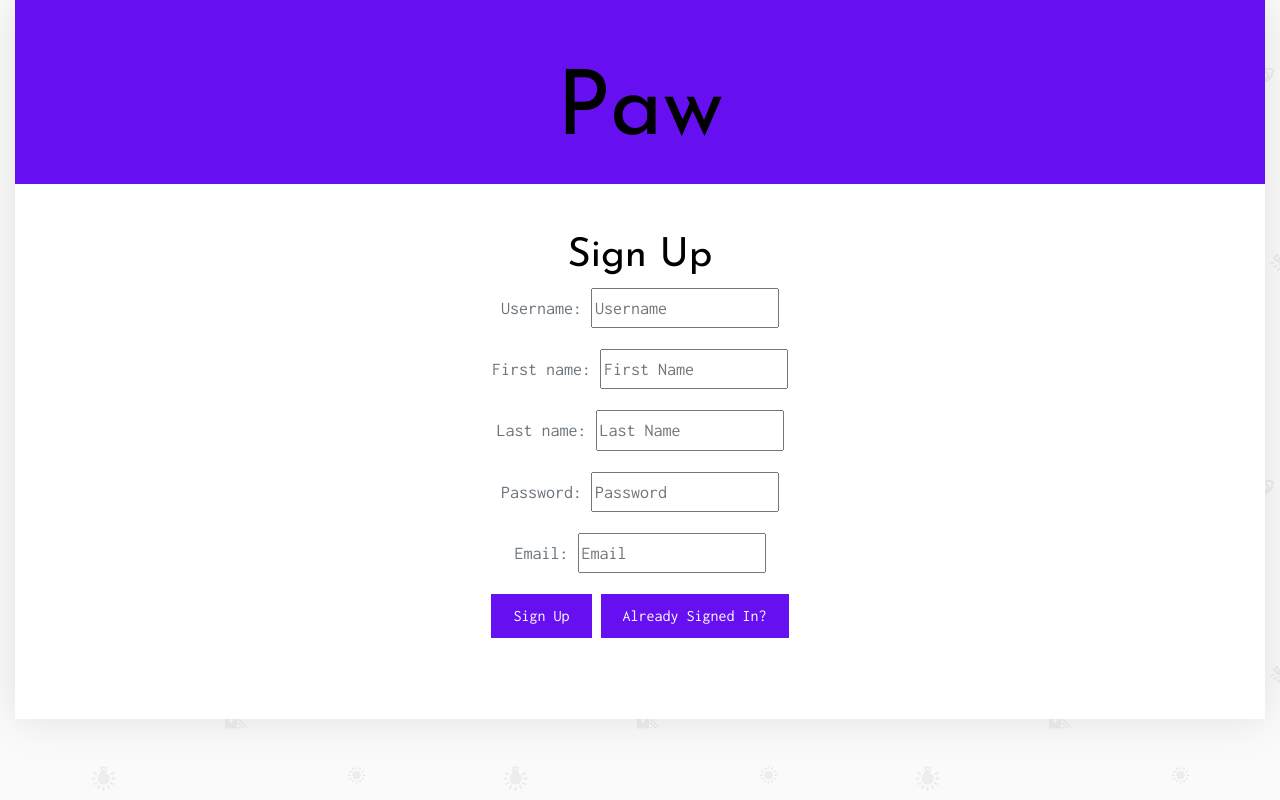
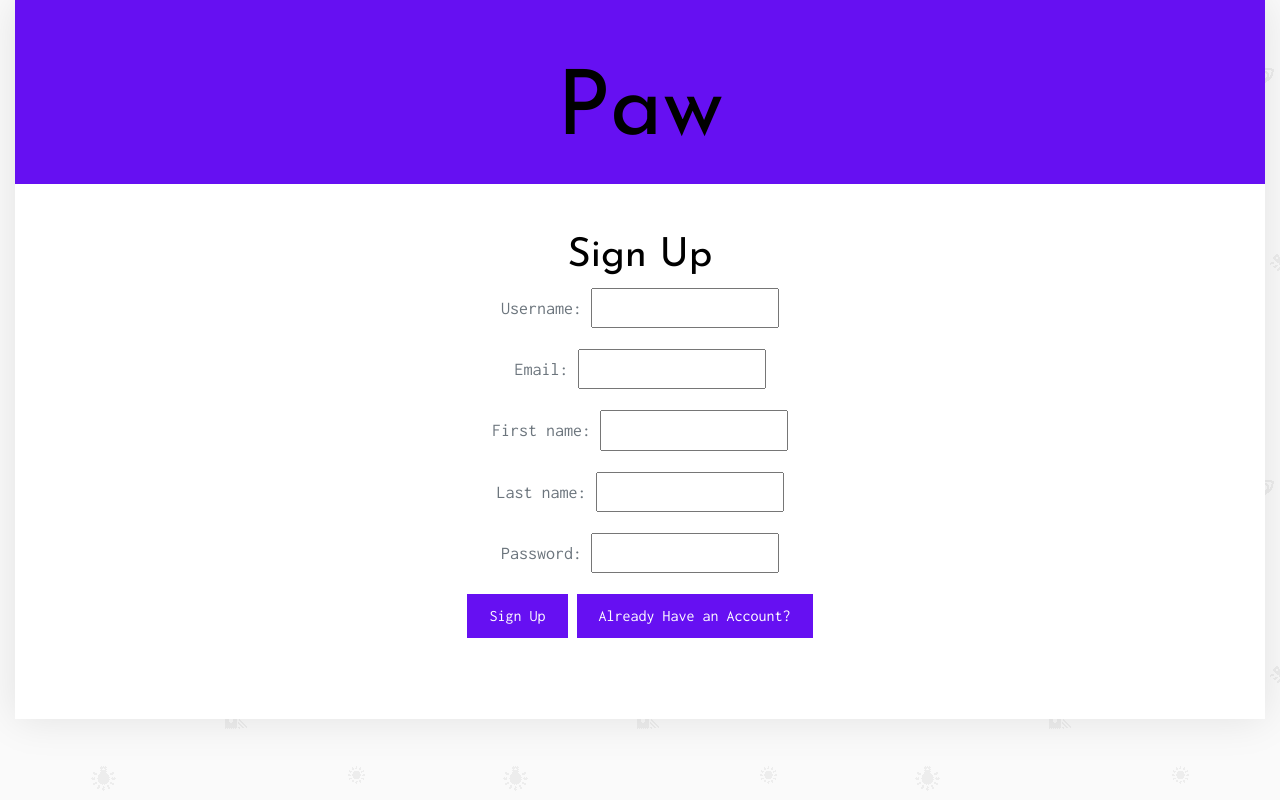
Before and after one commit to KhushiGala/PetFinder, a Django app: page /sign_up/ in a window 1280 px wide. Run offline with Django 3.2, Linux system fonts and the light colour scheme; some libraries are stand-ins or nearby versions.

Commit message:
login done

```diff
--- a/mysite/settings.py
+++ b/mysite/settings.py
@@ -137,3 +137,4 @@ STATIC_URL = '/static/'
 # STATICFILES_DIRS = [
 #     STATIC_DIR,
 # ]
+LOGIN_REDIRECT_URL = 'explore'
--- a/petadoption/forms.py
+++ b/petadoption/forms.py
@@ -2,20 +2,28 @@ from django import forms
 from django.contrib.admin import widgets
 from .models import MyUser
 
+# class UserRegisterForm(forms.ModelForm):
+#     first_name=forms.CharField(widget=forms.TextInput(attrs={'class':"input--style", 'type':"text", 'placeholder':"First Name", 'name':"first_name"}))
+#     last_name=forms.CharField(widget=forms.TextInput(attrs={'class':"input--style", 'type':"text", 'placeholder':"Last Name", 'name':"last_name"}))
+#     username = forms.CharField(widget=forms.TextInput(attrs={'class':"input--style-3", 'type':"text" , 'placeholder':"Username",'name':"username"}))
+#     password = forms.CharField(widget=forms.PasswordInput(attrs={'class':"input--style-3", 'type':"password" ,'placeholder':"Password" ,'name':"password"}))
+#     email=forms.EmailField(widget=forms.EmailInput(attrs={'class':"input--style-3", 'type':"email" ,'placeholder':"Email" ,'name':"email"}))
+#     class Meta():
+#         model = MyUser
+#         fields = ('username','first_name','last_name','password','email')
 class UserRegisterForm(forms.ModelForm):
-    first_name=forms.CharField(widget=forms.TextInput(attrs={'class':"input--style", 'type':"text", 'placeholder':"First Name", 'name':"first_name"}))
-    last_name=forms.CharField(widget=forms.TextInput(attrs={'class':"input--style", 'type':"text", 'placeholder':"Last Name", 'name':"last_name"}))
-    username = forms.CharField(widget=forms.TextInput(attrs={'class':"input--style-3", 'type':"text" , 'placeholder':"Username",'name':"username"}))
-    password = forms.CharField(widget=forms.PasswordInput(attrs={'class':"input--style-3", 'type':"password" ,'placeholder':"Password" ,'name':"password"}))
-    email=forms.EmailField(widget=forms.EmailInput(attrs={'class':"input--style-3", 'type':"email" ,'placeholder':"Email" ,'name':"email"}))
+    password = forms.CharField(widget=forms.PasswordInput(attrs={'type':"password" ,'name':"password"}))
     class Meta():
         model = MyUser
-        fields = ('username','first_name','last_name','password','email')
+        fields = ['username','email','first_name','last_name']
 
-class LoginForm(forms.ModelForm):
+
+class UserLoginForm(forms.ModelForm):
+    #username = forms.CharField(widget=forms.TextInput(attrs={'class':"input--style-3", 'type':"text" , 'placeholder':"Username",'name':"username"}))
+    #password = forms.CharField(widget=forms.PasswordInput(attrs={'class':"input--style-3", 'type':"password" ,'placeholder':"Password" ,'name':"password"}))
     class Meta():
         model = MyUser
-        fields = ('username', 'password')
+        fields = ['username', 'password']
 
 # from django import forms
 # from django.contrib.admin import widgets
--- a/petadoption/models.py
+++ b/petadoption/models.py
@@ -4,12 +4,20 @@ from django.conf import settings
 
 class MyUser(AbstractUser):
     username = models.CharField(primary_key=True, max_length=128)
-    # email = models.EmailField(max_length=128, primary_key=True)
-    #first_name = models.CharField(max_length=128, null=False, blank=False, default='fname')
-    # last_name = models.CharField(max_length=128, null=False, blank=False, default='lname')
-    # password = models.CharField(max_length=128, default='pass')
-    #def __str__(self):
-    #    return self.fname + " " + self.lname
+    email = models.EmailField(max_length=128)
+    first_name = models.CharField(max_length=128)
+    last_name = models.CharField(max_length=128)
+    password = models.CharField(max_length=128)
+    def __str__(self):
+        return self.fname + " " + self.lname
+# class MyUser(AbstractUser):
+#     username = models.CharField(primary_key=True, max_length=128)
+#     email = models.EmailField(max_length=128, null=False, blank=False)
+#     first_name = models.CharField(max_length=128, null=False, blank=False, default='fname')
+#     last_name = models.CharField(max_length=128, null=False, blank=False, default='lname')
+#     password = models.CharField(max_length=128, default='pass')
+#     def __str__(self):
+#         return self.fname + " " + self.lname
 
 
 # class User(models.Model):
--- a/petadoption/templates/SignUp.html
+++ b/petadoption/templates/SignUp.html
@@ -100,7 +100,7 @@
                   <div class="row">
                     <div class="col-md-12 form-group">
                       <input type="submit" value="Sign Up" class="btn btn-primary">
-                      <input type="button" value="Already Signed In?" class="btn btn-primary" onclick="location.href='{% url 'user_login' %}'">
+                      <input type="button" value="Already Have an Account?" class="btn btn-primary" onclick="location.href='{% url 'user_login' %}'">
                     </div>
                   </div>
                 </form>
--- a/petadoption/views.py
+++ b/petadoption/views.py
@@ -1,5 +1,5 @@
 from django.shortcuts import render
-from .forms import UserRegisterForm, LoginForm
+from .forms import UserRegisterForm, UserLoginForm
 from django.contrib.auth import authenticate, login, logout
 from django.http import HttpResponseRedirect, HttpResponse
 from django.urls import reverse
@@ -33,6 +33,28 @@ from .models import MyUser
 #             print(username,password)
 #             print('Login Username:{}  Password:{} failed'.format(username, password))
 #     return HttpResponseRedirect(reverse('user_login'))
+# def user_login(request):
+#     if request.method == 'POST':
+#         form = UserLoginForm(data=request.POST)
+#         if form.is_valid():
+#             print('form is valid')
+#             username = form.cleaned_data['username']
+#             password = form.cleaned_data['password']
+#             user = authenticate(username=username, password=password)
+#             if user:
+#                 print('user exists')
+#                 login(request, user)
+#                 return HttpResponseRedirect(reverse('explore'))
+#             else:
+#                 print('user does not exist')
+#                 messages.error(request, 'Incorrect Credentials')
+#                 print("Someone tried to login and failed.")
+#                 print("They used username: {} and password: {}".format(username,password))
+#
+#         return render(request,'login.html',{'form':form})
+#     else:
+#         form = UserLoginForm()
+#         return render(request, 'login.html', {'form':form})
 def user_login(request):
     if request.method == 'POST':
         username = request.POST.get('username')
@@ -44,27 +66,28 @@ def user_login(request):
                 return HttpResponseRedirect(reverse('explore'))
             else:
                 return HttpResponse("Your account was inactive.")
+            login(request,user)
+            return HttpResponseRedirect(reverse('explore'))
         else:
-            print("Someone tried to login and failed.")
-            print("They used username: {} and password: {}".format(username,password))
-            message="Invalid Login Details !"
+            #print("Someone tried to login and failed.")
+            #print("They used username: {} and password: {}".format(username,password))
+            messages.error(request,'Invalid Login Details!')
             check=True
-            template="reservation/login.html"
-            return HttpResponse("Invalid Details")
-    else:
-        return render(request, 'login.html', {})
+            #template="reservation/login.html"
+            #return HttpResponse("Invalid Details")
+    return render(request, 'login.html')
 
 def explore(request):
     return render(request, 'explore.html')
 
 
 def user_register(request):
-    registration = False
+    #registration = False
     if request.method == 'POST':
-        form = UserRegisterForm(data=request.POST)
-        if form.is_valid():
+        user_form = UserRegisterForm(data=request.POST)
+        if user_form.is_valid():
             # user = authenticate(username=form.cleaned_data['username'], password=form.cleaned_data['password'])
-            username = form.cleaned_data['username']
+            username = user_form.cleaned_data['username']
             user = MyUser()
             try:
                 user = MyUser.objects.get(username=username)
@@ -72,8 +95,11 @@ def user_register(request):
                 return render(request,'SignUp.html',{'form':form})
             except user.DoesNotExist:
                 # if user is None:
-                form.save(commit=True)
-                registration=True
+                #user_form.save(commit=True)
+                my_user = user_form.save(commit=False)
+                my_user.set_password(user_form.cleaned_data['password'])
+                my_user.save()
+                #registration=True
                 messages.success(request, 'Successfully Registered')
                 messages.success(request, 'Please Log In to Continue')
                 return HttpResponseRedirect(reverse('user_login'))
```
Also changed, not shown: petadoption/templates/login.html (+5 -5 lines), petadoption/migrations/0001_initial.py.
